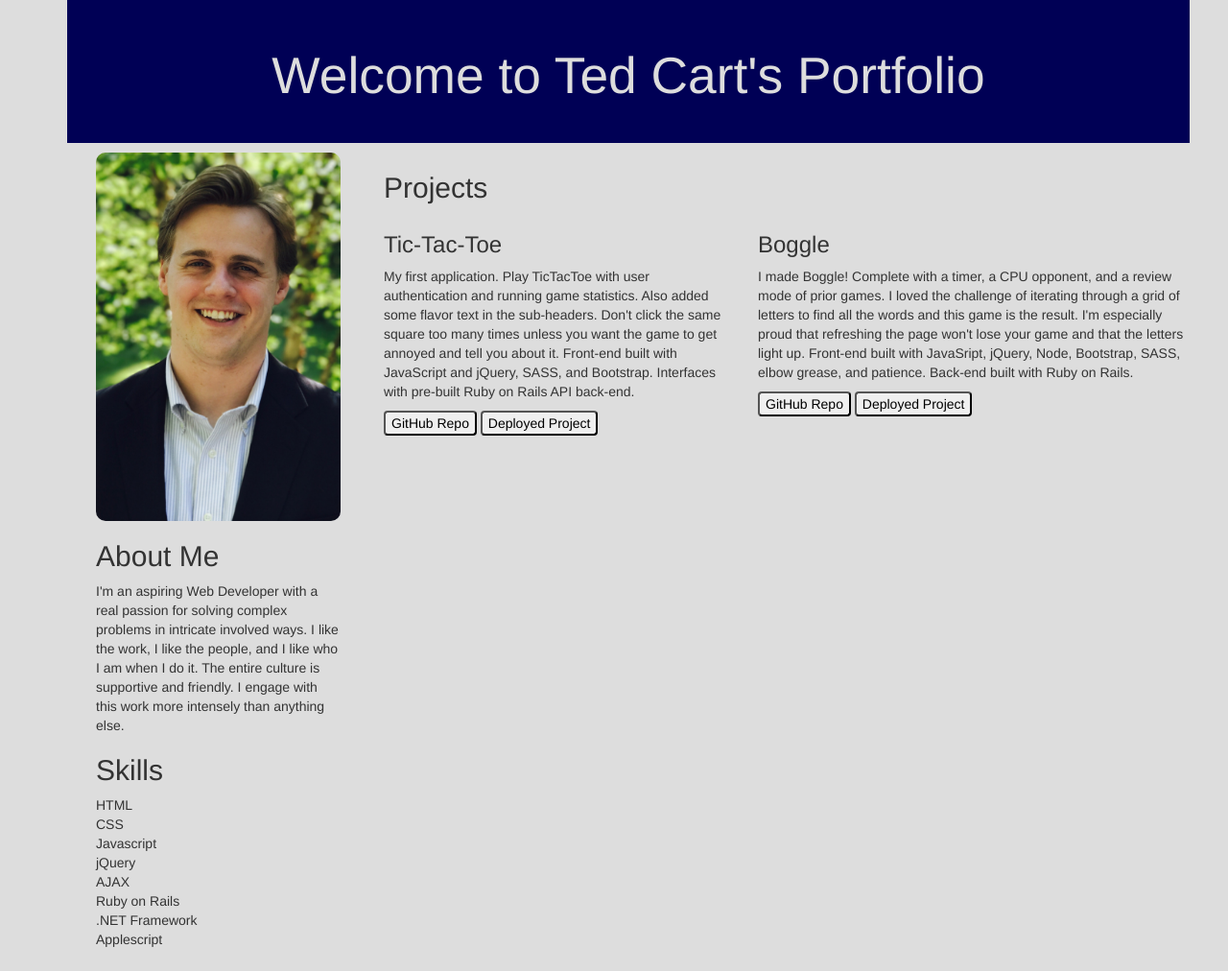
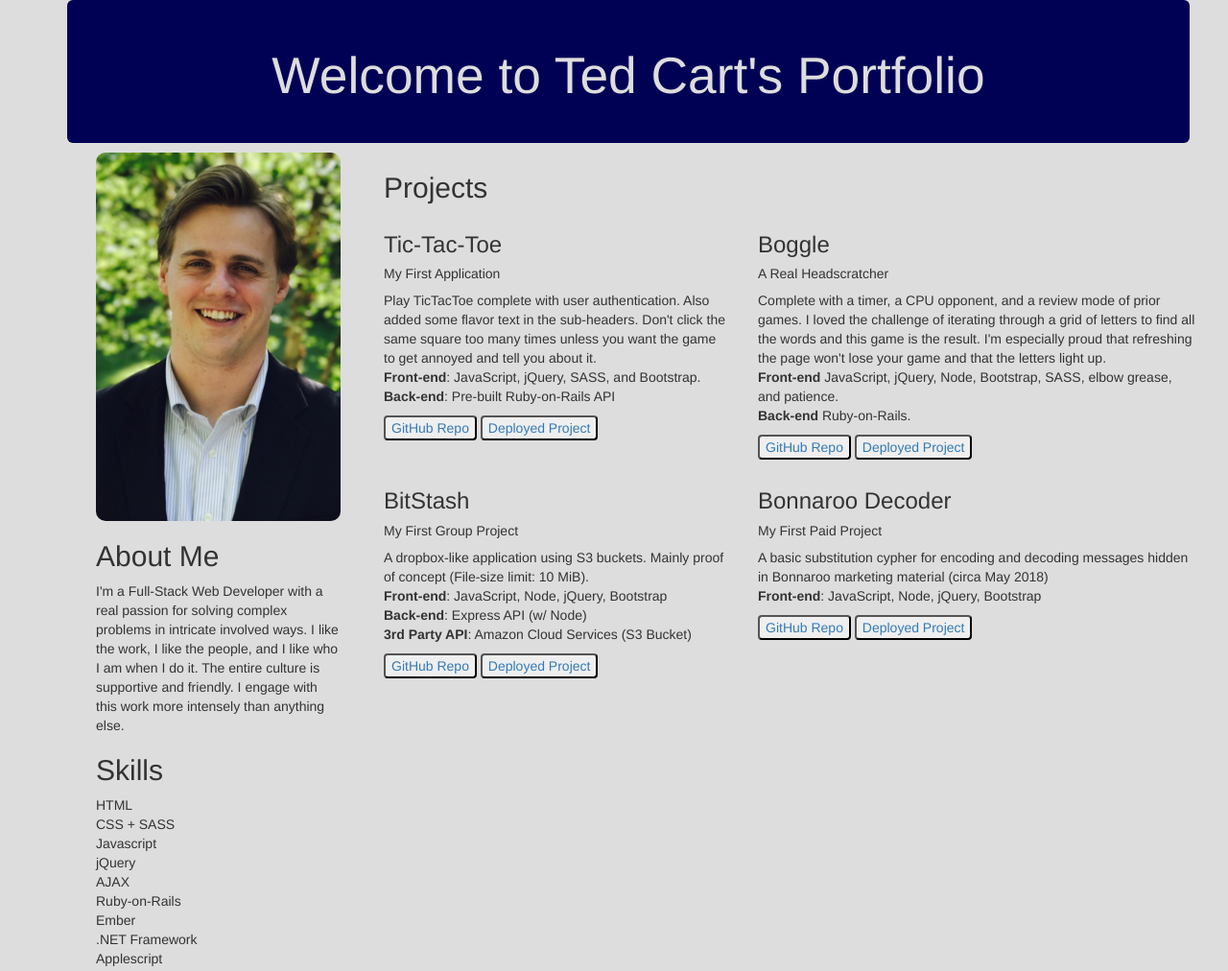
Before and after one commit to TedCart/TedCart.github.io, a website: page index.html in a window 1280 px wide. Shown: the top 1012 px of the page at 96% size. Drawn offline with nearby package versions, Linux system fonts and the light colour scheme.

Commit message:
Updated page

```diff
--- a/index.html
+++ b/index.html
@@ -1,7 +1,7 @@
 <!DOCTYPE html>
 <html>
     <head>
-      <title>You Have Arrived.</title>
+      <title>Ted Cart's Portfolio</title>
       <meta name="viewport" content="width=device-width, initial-scale=1">
 
       <link rel="stylesheet" href="https://maxcdn.bootstrapcdn.com/bootstrap/3.3.7/css/bootstrap.min.css" integrity="sha384-BVYiiSIFeK1dGmJRAkycuHAHRg32OmUcww7on3RYdg4Va+PmSTsz/K68vbdEjh4u" crossorigin="anonymous">
@@ -9,7 +9,7 @@
       <script src="https://code.jquery.com/jquery-3.2.1.min.js"></script>
       <script src="index.js" type="text/javascript" charset="utf-8" defer></script>
     </head>
-    <header class="container">
+    <header class="container" style="border-radius: 6px;">
       <h1>Welcome to Ted Cart's Portfolio</h1>
     </header>
     <body class="container">
@@ -17,14 +17,15 @@
         <div class="col-md-3" style="position: relative;">
           <img src="Basic Professional Profile Pic.jpg" alt="It's Ted!">
           <h2> About Me </h2>
-          <p> I'm an aspiring Web Developer with a real passion for solving complex problems in intricate involved ways. I like the work, I like the people, and I like who I am when I do it. The entire culture is supportive and friendly. I engage with this work more intensely than anything else.</p>
+          <p> I'm a Full-Stack Web Developer with a real passion for solving complex problems in intricate involved ways. I like the work, I like the people, and I like who I am when I do it. The entire culture is supportive and friendly. I engage with this work more intensely than anything else.</p>
           <h2> Skills </h2>
           <p>HTML <br>
-            CSS <br>
+            CSS + SASS<br>
             Javascript <br>
             jQuery <br>
             AJAX <br>
-            Ruby on Rails <br>
+            Ruby-on-Rails <br>
+            Ember<br>
             .NET Framework<br>
             Applescript<br>
           </p>
@@ -40,30 +41,50 @@
             <div class="row">
               <div class="col-md-4">
                 <h3>Tic-Tac-Toe</h3>
-                <p>My first application. Play TicTacToe with user authentication and running game statistics. Also added some flavor text in the sub-headers. Don't click the same square too many times unless you want the game to get annoyed and tell you about it.
-                Front-end built with JavaScript and jQuery, SASS, and Bootstrap.
-                Interfaces with pre-built Ruby on Rails API back-end.</p>
+                <h5>My First Application</h5>
+                <p>Play TicTacToe complete with user authentication. Also added some flavor text in the sub-headers. Don't click the same square too many times unless you want the game to get annoyed and tell you about it.<br>
+                <b>Front-end</b>: JavaScript, jQuery, SASS, and Bootstrap.<br>
+                <b>Back-end</b>: Pre-built Ruby-on-Rails API</p>
                 <p>
-                  <form style="display: inline" action="https://github.com/TedCart/TicTacToe" method="get">
-                    <button>GitHub Repo</button>
-                  </form>
-                  <form style="display: inline" action="https://TedCart.github.io/TicTacToe" method="get">
-                    <button>Deployed Project</button>
-                  </form>
+                  <button style="display: inline"><a href="https://github.com/TedCart/TicTacToe" target="_blank">GitHub Repo</a></button>
+                  <button style="display: inline"><a href="https://TedCart.github.io/TicTacToe" target="_blank">Deployed Project</a></button>
                 </p>
               </div>
               <div class="col-md-5">
                 <h3>Boggle</h3>
-                <p>I made Boggle! Complete with a timer, a CPU opponent, and a review mode of prior games. I loved the challenge of iterating through a grid of letters to find all the words and this game is the result. I'm especially proud that refreshing the page won't lose your game and that the letters light up.
-                Front-end built with JavaSript, jQuery, Node, Bootstrap, SASS, elbow grease, and patience.
-                Back-end built with Ruby on Rails.</p>
+                <h5>A Real Headscratcher</h5>
+                <p>Complete with a timer, a CPU opponent, and a review mode of prior games. I loved the challenge of iterating through a grid of letters to find all the words and this game is the result. I'm especially proud that refreshing the page won't lose your game and that the letters light up.<br>
+                <b>Front-end</b> JavaScript, jQuery, Node, Bootstrap, SASS, elbow grease, and patience.<br>
+                <b>Back-end</b> Ruby-on-Rails.</p>
                 <p>
-                  <form style="display: inline" action="https://github.com/TedCart/Boggle-Riff" method="get">
-                    <button>GitHub Repo</button>
-                  </form>
-                  <form style="display: inline" action="https://TedCart.github.io/Boggle-Riff" method="get">
-                    <button>Deployed Project</button>
-                  </form>
+                  <button style="display: inline"><a href="https://github.com/TedCart/Boggle-Riff" target="_blank">GitHub Repo</a></button>
+                  <button style="display: inline"><a href="https://TedCart.github.io/Boggle-Riff" target="_blank">Deployed Project</a></button>
+                </p>
+              </div>
+            </div>
+            <div class="row">
+              <div class="col-md-4">
+                <h3>BitStash</h3>
+                <h5>My First Group Project</h5>
+                <p>A dropbox-like application using S3 buckets. Mainly proof of concept (File-size limit: 10 MiB).<br>
+                  <b>Front-end</b>: JavaScript, Node, jQuery, Bootstrap<br>
+                  <b>Back-end</b>: Express API (w/ Node)<br>
+                  <b>3rd Party API</b>: Amazon Cloud Services (S3 Bucket)
+                </p>
+                <p>
+                  <button style="display: inline"><a href="https://github.com/alkazams-shark-assassins/bitstash-client/" target="_blank">GitHub Repo</a></button>
+                  <button style="display: inline"><a href="https://alkazams-shark-assassins.github.io/bitstash-client/" target="_blank">Deployed Project</a></button>
+                </p>
+              </div>
+              <div class="col-md-5">
+                <h3>Bonnaroo Decoder</h3>
+                <h5>My First Paid Project</h5>
+                <p>A basic substitution cypher for encoding and decoding messages hidden in Bonnaroo marketing material (circa May 2018)<br>
+                  <b>Front-end</b>: JavaScript, Node, jQuery, Bootstrap<br>
+                </p>
+                <p>
+                  <button style="display: inline"><a href="https://github.com/TedCart/roo-translate" target="_blank">GitHub Repo</a></button>
+                  <button style="display: inline"><a href="https://tedcart.github.io/roo-translate/" target="_blank">Deployed Project</a></button>
                 </p>
               </div>
             </div>
@@ -73,7 +94,7 @@
         </div>
       </div>
     </body>
-    <footer class="container">
+    <footer class="container" style="border-radius: 6px;">
       <p>This has been a Ted Cart Production</p>
     </footer>
 </html>
```
